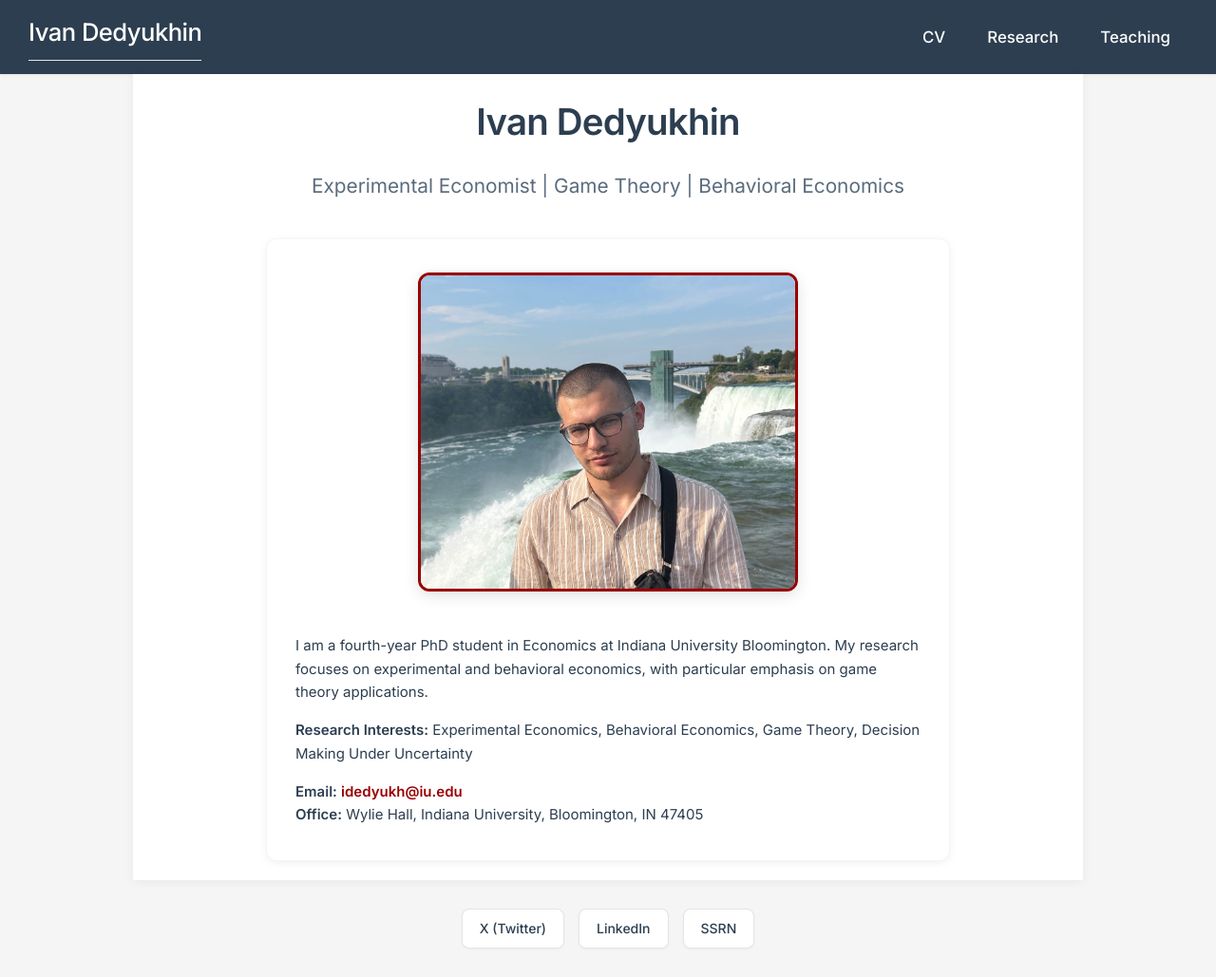
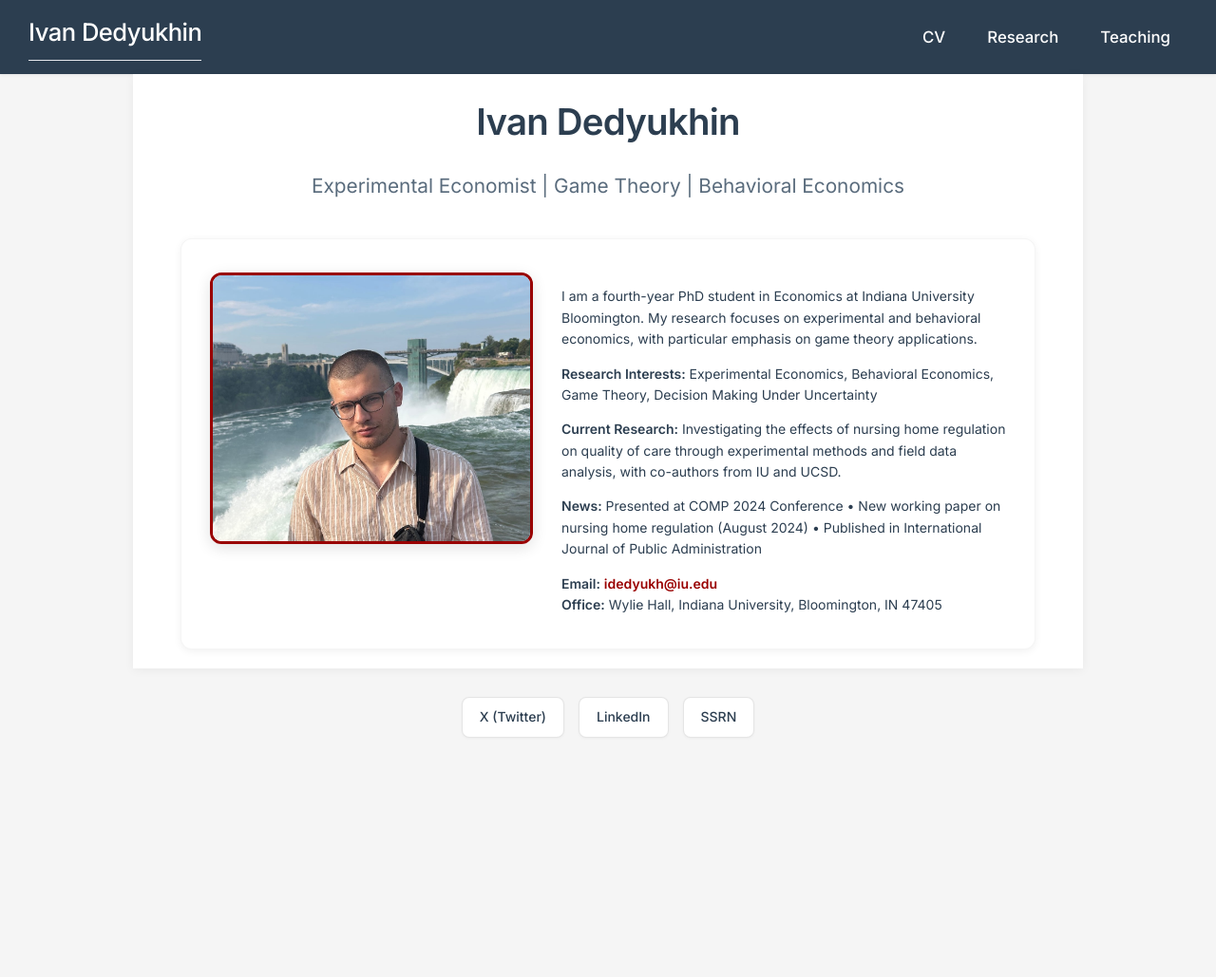
Before and after one commit to Dedyukhin/dedyukhin.github.io, a Jekyll site: the page built from README.md, in a window 1280 px wide. Shown: the whole page at 95% size. Built offline with Jekyll 4.4.1, drawn with Linux system fonts in a browser that asks for light colours; our own code applies the rules of GitHub Pages for plain Markdown files; after the commit the page ends 900 px from its top, so only the background shows below that.

Commit message:
fix: Horizontal layout with large image, add news and research sections
Layout Changes:
- Fixed layout to horizontal (image left, text right) instead of vertical
- Image: 340px width (larger and more prominent)
- Text: 14px font size (smaller and more compact)
- Container: 900px max-width with 30px gap between image and text
- Mobile: Reverts to vertical layout (column) on screens <768px

Content Additions:
- Added 'Current Research' section describing nursing home regulation study
- Added 'News' section with recent achievements:
  * COMP 2024 Conference presentation
  * Nursing home working paper (August 2024)
  * International Journal of Public Administration publication

Design:
- Side-by-side layout with larger professional photo
- Compact, readable text on the right
- Better use of horizontal space
- Mobile-friendly: stacks vertically on small screens

```diff
--- a/README.md
+++ b/README.md
@@ -16,6 +16,14 @@
         </p>
 
         <p>
+            <strong>Current Research:</strong> Investigating the effects of nursing home regulation on quality of care through experimental methods and field data analysis, with co-authors from IU and UCSD.
+        </p>
+
+        <p>
+            <strong>News:</strong> Presented at COMP 2024 Conference • New working paper on nursing home regulation (August 2024) • Published in International Journal of Public Administration
+        </p>
+
+        <p>
             <strong>Email:</strong> <a href="mailto:idedyukh@iu.edu">idedyukh@iu.edu</a><br>
             <strong>Office:</strong> Wylie Hall, Indiana University, Bloomington, IN 47405
         </p>
--- a/assets/css/main.css
+++ b/assets/css/main.css
@@ -127,30 +127,28 @@ nav h2 a:hover {
    ========================================== */
 .profile-container {
     display: flex;
-    flex-direction: column;
-    align-items: center;
-    max-width: 720px;
+    flex-direction: row;
+    align-items: flex-start;
+    gap: 30px;
+    max-width: 900px;
     margin: 0 auto;
     padding: 35px 30px;
     background-color: var(--white);
     border-radius: 12px;
     box-shadow: 0 2px 8px rgba(0, 0, 0, 0.06);
     color: var(--text-color);
-    line-height: 1.65;
-    font-size: 15px;
+    line-height: 1.6;
+    font-size: 14px;
     border: 1px solid rgba(0, 0, 0, 0.04);
 }
 
 .profile-image-wrapper {
-    width: 100%;
-    display: flex;
-    justify-content: center;
-    margin-bottom: 30px;
+    flex-shrink: 0;
+    width: 340px;
 }
 
 .profile-image {
     width: 100%;
-    max-width: 400px;
     height: auto;
     border: 3px solid var(--primary-color);
     border-radius: 12px;
@@ -158,8 +156,8 @@ nav h2 a:hover {
 }
 
 .profile-text {
-    width: 100%;
-    text-align: left;
+    flex: 1;
+    min-width: 0;
 }
 
 .profile-text p {
@@ -428,11 +426,14 @@ h3 {
     }
 
     .profile-container {
+        flex-direction: column;
+        align-items: center;
         padding: 24px 18px;
         font-size: 14px;
     }
 
     .profile-image-wrapper {
+        width: 100%;
         margin-bottom: 20px;
     }
 
```
